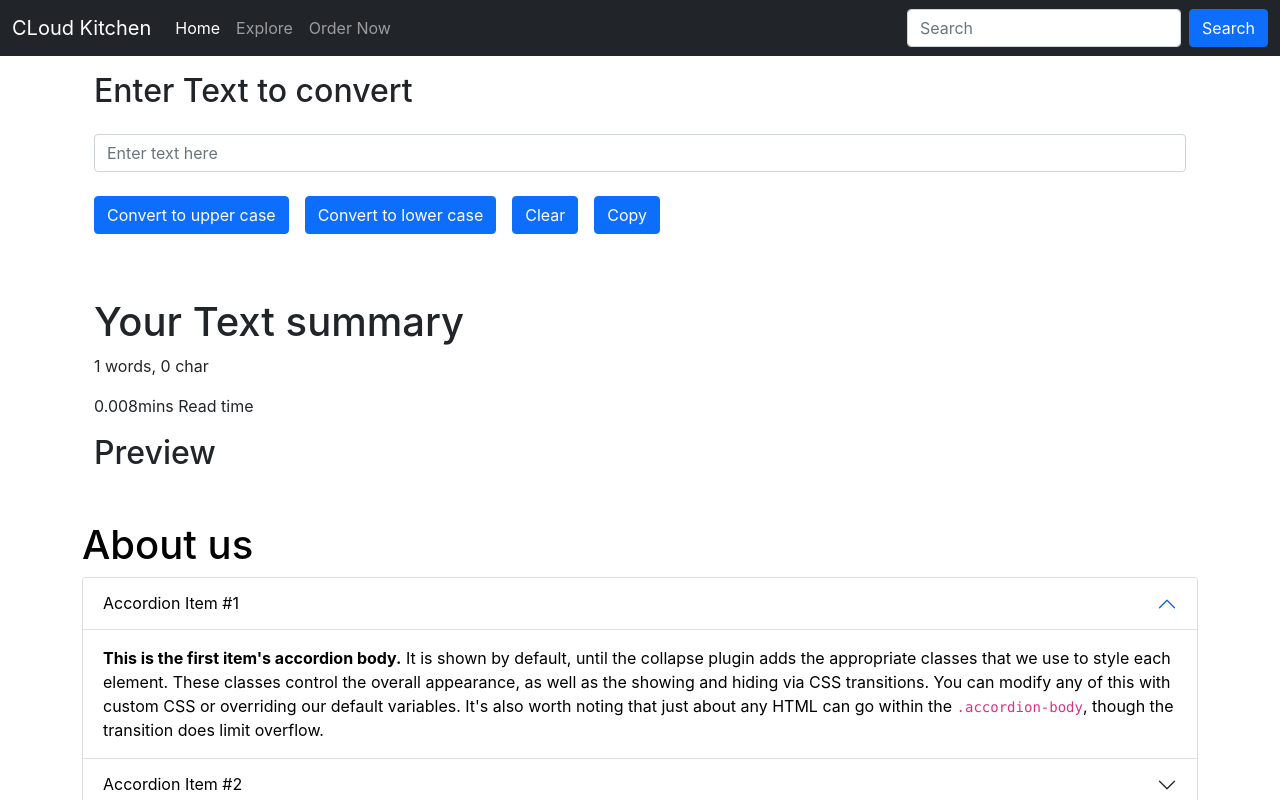
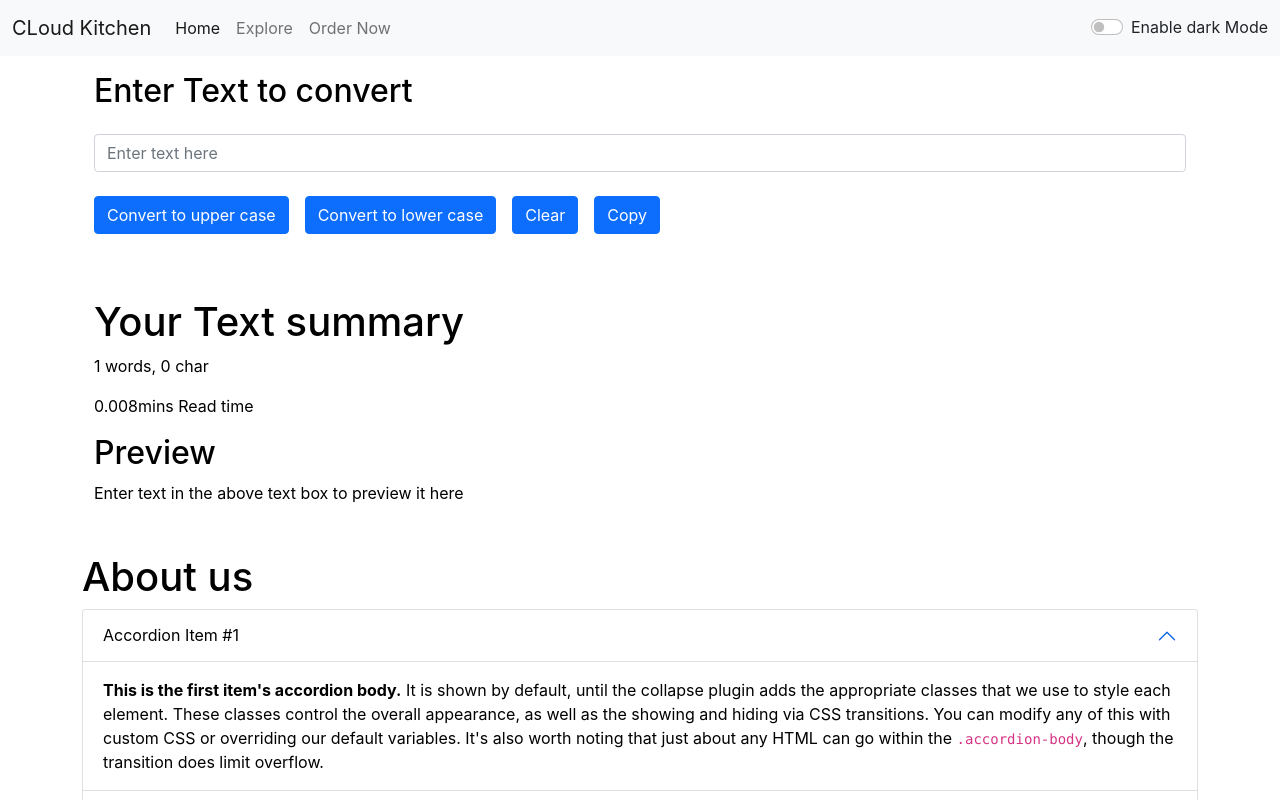
Before and after one commit to AndrickSilva/Test-React, a React (Create React App) app: page / in a window 1280 px wide. Shown: the top 800 px of the page. Built offline with nearby package versions, Linux system fonts and the light colour scheme.

Commit message:
alert addes

```diff
--- a/src/App.js
+++ b/src/App.js
@@ -2,17 +2,50 @@ import './App.css';
 import Navbar from './components/Navbar';
 import Form from './components/Form';
 import About from './components/About';
+import { useState } from 'react';
+import Alert from './components/Alert';
 
 
 function App() {
+
+  const [mode, setMode] = useState("light"); //theme dark/light mode
+
+  const [alert, setAlert] = useState(null); //Alert message
+
+  const showAlert = (message, type) => {
+    setAlert({
+      msg: message,
+      type: type
+    })
+    setTimeout(() => {
+      setAlert(null)
+    }, 1500);
+  }
+
+  //Toggle modes
+  const toggleMode = () => {
+    if (mode === 'light') {
+      setMode('dark');
+      document.body.style.backgroundColor = '#042743'
+      showAlert("Dark mode has been enabled", "success");
+    }
+    else {
+      setMode('light');
+      document.body.style.backgroundColor = '#fff'
+      showAlert("Light mode has been enabled", "success");
+    }
+  }
+
   return (
     <>
       {/* Navbar */}
-      <Navbar title="CLoud Kitchen" explore="Explore" order="Order Now" />
+      <Navbar title="CLoud Kitchen" explore="Explore" order="Order Now" mode={mode} toggleMode={toggleMode} />
+
+      <Alert alert={alert} />
 
       {/* body */}
       <div className="container my-3">
-        <Form text="Enter Text to convert" />
+        <Form text="Enter Text to convert" mode={mode} showAlert={showAlert} />
       </div>
 
       {/* About */}
--- /dev/null
+++ b/src/components/Alert.js
@@ -0,0 +1,11 @@
+import React from 'react'
+
+function Alert(props) {
+    return (
+        props.alert && <div className={`alert alert-${props.alert.type} alert-dismissible fade show`} role="alert" >
+            <strong>{props.alert.type}</strong>: {props.alert.msg}
+        </div>
+    )
+}
+
+export default Alert
--- a/src/components/Form.js
+++ b/src/components/Form.js
@@ -5,23 +5,26 @@ export default function Form(props) {
     const handleUpClick = () => {
         let newText = text.toUpperCase();
         setText(newText);
-        // console.log("clicked Convert to upper case");
+       props.showAlert("Converted to uppercase successfully", "success");
     }
 
     const handleLoClick = ()=>{
         let newText = text.toLowerCase();
         setText(newText)
+        props.showAlert("Converted to lowercase successfully", "success");
     }
 
     const handleClClick = ()=>{
         let newText = ('');
         setText(newText)
+        props.showAlert("Cleared successfully", "danger");
     }
 
     const handleCpClick = ()=>{
         var text = document.getElementById("myBox");
         text.select();
         navigator.clipboard.writeText(text.value);
+        props.showAlert("Coppied to clipboard", "primary");
     }
 
 
@@ -34,10 +37,10 @@ export default function Form(props) {
     // console.log(useState("Enter text here"));
     return (
         <>
-            <div className="container">
+            <div className="container" style={{color: props.mode==='dark'?'#fff':'black' }}>
                 <h2 className="heading my-3 ">{props.text}</h2>
                 <div className="py-2">
-                    <input type="text" id="myBox" placeholder='Enter text here' value={text} onChange={handleOnChange} className="form-control"></input>
+                    <input type="text" id="myBox" placeholder='Enter text here' style={{backgroundColor: props.mode==='dark'?'#fff':'dark' }} value={text} onChange={handleOnChange} className="form-control"></input>
                 </div>
                 <button className="btn btn-primary my-3 " onClick={handleUpClick} >Convert to upper case</button>
                 <button className="btn btn-primary my-3 mx-3" onClick={handleLoClick} >Convert to lower case</button>
@@ -45,12 +48,12 @@ export default function Form(props) {
                 <button className="btn btn-primary my-3 mx-3" onClick={handleCpClick} >Copy</button>
             </div>
 
-            <div className="container my-5">
+            <div className="container my-5" style={{color: props.mode==='dark'?'#fff':'black' }}>
                 <h1>Your Text summary</h1>
                 <p>{text.split(" ").length} words, {text.length} char</p>
                 <p>{ 0.008 * text.split(" ").length}mins Read time </p>
                 <h2>Preview</h2>
-                <p>{text}</p>
+                <p>{text.length>0?text:"Enter text in the above text box to preview it here"}</p>
             </div>
         </>
     )
--- a/src/components/Navbar.js
+++ b/src/components/Navbar.js
@@ -4,7 +4,7 @@ import PropTypes from 'prop-types'
 
 export default function Navbar(props) {
     return (
-        <nav className="navbar navbar-expand-lg navbar-dark bg-dark">
+        <nav className={`navbar navbar-expand-lg navbar-${props.mode} bg-${props.mode}`}>
             <div className="container-fluid">
                 <a className="navbar-brand" href="/">{props.title}</a>
                 <button className="navbar-toggler" type="button" data-bs-toggle="collapse" data-bs-target="#navbarSupportedContent" aria-controls="navbarSupportedContent" aria-expanded="false" aria-label="Toggle navigation">
@@ -22,10 +22,16 @@ export default function Navbar(props) {
                             <a className="nav-link" href="/">{props.order}</a>
                         </li>
                     </ul>
-                    <form className="d-flex">
+
+                    {/* <form className="d-flex">
                         <input className="form-control me-2" type="search" placeholder="Search" aria-label="Search" />
                         <button className="btn btn-primary" type="submit">Search</button>
-                    </form>
+                    </form> */}
+
+                    <div className={`form-check form-switch text-${props.mode==='light'?'#042743':'light'}`}>
+                        <input className="form-check-input" type="checkbox" onClick={props.toggleMode} id="flexSwitchCheckDefault"/>
+                            <label className="form-check-label" htmlFor="flexSwitchCheckDefault">Enable {props.mode==='light'?'dark':'light'} Mode</label>
+                    </div>
                 </div>
             </div>
         </nav>
@@ -34,13 +40,15 @@ export default function Navbar(props) {
 }
 
 // use to know the type of the properties
-Navbar.propTypes = {title: PropTypes.string.isRequired,
-                    explore: PropTypes.string.isRequired,
-                    order: PropTypes.string.isRequired }
+Navbar.propTypes = {
+    title: PropTypes.string.isRequired,
+    explore: PropTypes.string.isRequired,
+    order: PropTypes.string.isRequired
+}
 
 // used to set default values for the props
-Navbar.defaultProps  = {
+Navbar.defaultProps = {
     title: "Cloud Kitchen",
     order: "Order Now",
-    explore:"Explore"
+    explore: "Explore"
 }
```
